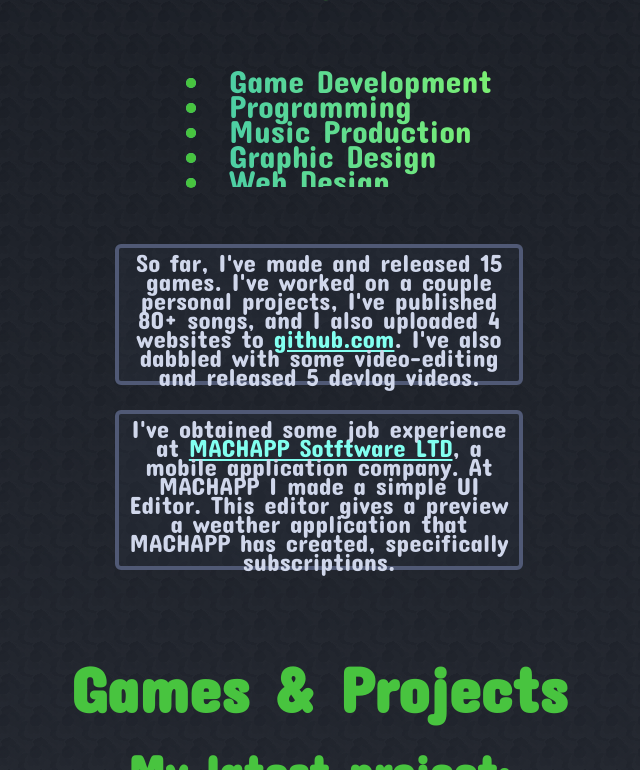
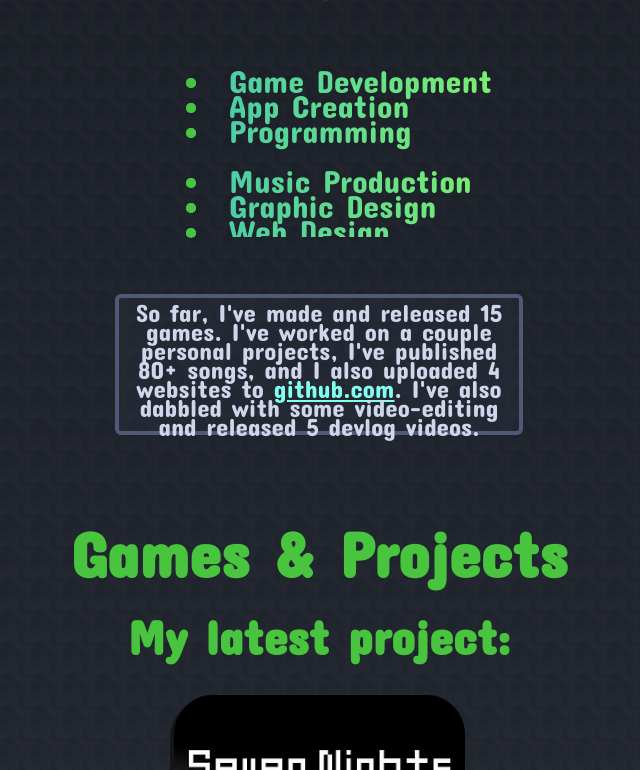
Before and after one commit to Dimitris-Klis/JimmsPortfolio, a plain HTML site: page index.html in a window 1280 px wide. Shown: the part 582-1352 px from the top of the page, without its empty margins (321-961 px from the left). Drawn offline with Linux system fonts and the light colour scheme.

```diff
--- a/index.html
+++ b/index.html
@@ -48,10 +48,14 @@
                         <li>Game Development</li>
                         <ul>
                             <li>Unity [C#]</li>
-
                         </ul>
                     </div>
-
+                    <div class="DabbleItem">
+                        <li>App Creation</li>
+                        <ul>
+                            <li>Windows Forms [C#]</li>
+                        </ul>
+                    </div>
                     <div class="DabbleItem">
                         <li>Programming</li>
                         <ul>
@@ -60,7 +64,7 @@
                             <li>Python</li>
                         </ul>
                     </div>
-
+                    <br>
                     <div class="DabbleItem">
                         <li>Music Production</li>
                         <ul>
@@ -95,11 +99,6 @@
                 So far, I've made and released 15 games. I've worked on a couple personal projects, I've published 80+ songs,
                 and I also uploaded 4 websites to <a href="https://github.com/ " target="_blank">github.com</a>.
                 I've also dabbled with some video-editing and released 5 devlog videos.
-            </p>
-            <p>
-                I've obtained some job experience at <a href="https://www.machapp.net/">MACHAPP Sotftware LTD</a>, a mobile application company.
-                At MACHAPP I made a simple UI Editor. This editor gives a preview a weather application that MACHAPP has created, specifically
-                subscriptions.
             </p>
 
             <!--My Games-->
--- a/js/main.js
+++ b/js/main.js
@@ -81,7 +81,7 @@ async function Setup() {
         await addProject("School Timetable", "Personal", "12. Timetable", "Game_Preview - 12. Timetable.png", false);
         await addProject("8-Bit Blackjack", "Personal", "13. Blackjack", "Game_Preview - 13. Blackjack.png", true);
 
-        //Job Experience
+        //Work Experience
         await addProject("Subscription UI Editor", "Work", "Work - 01. Sub UI Editor", "Work_Preview - 01. Sub UI Editor.png", false);
 
         //Buggy Messes
```
Also changed, not shown: content/GamePreviews/Tooltip_Text - Work - 01. Sub UI Editor.txt. Lines whose indentation alone changed are shown as unchanged.
